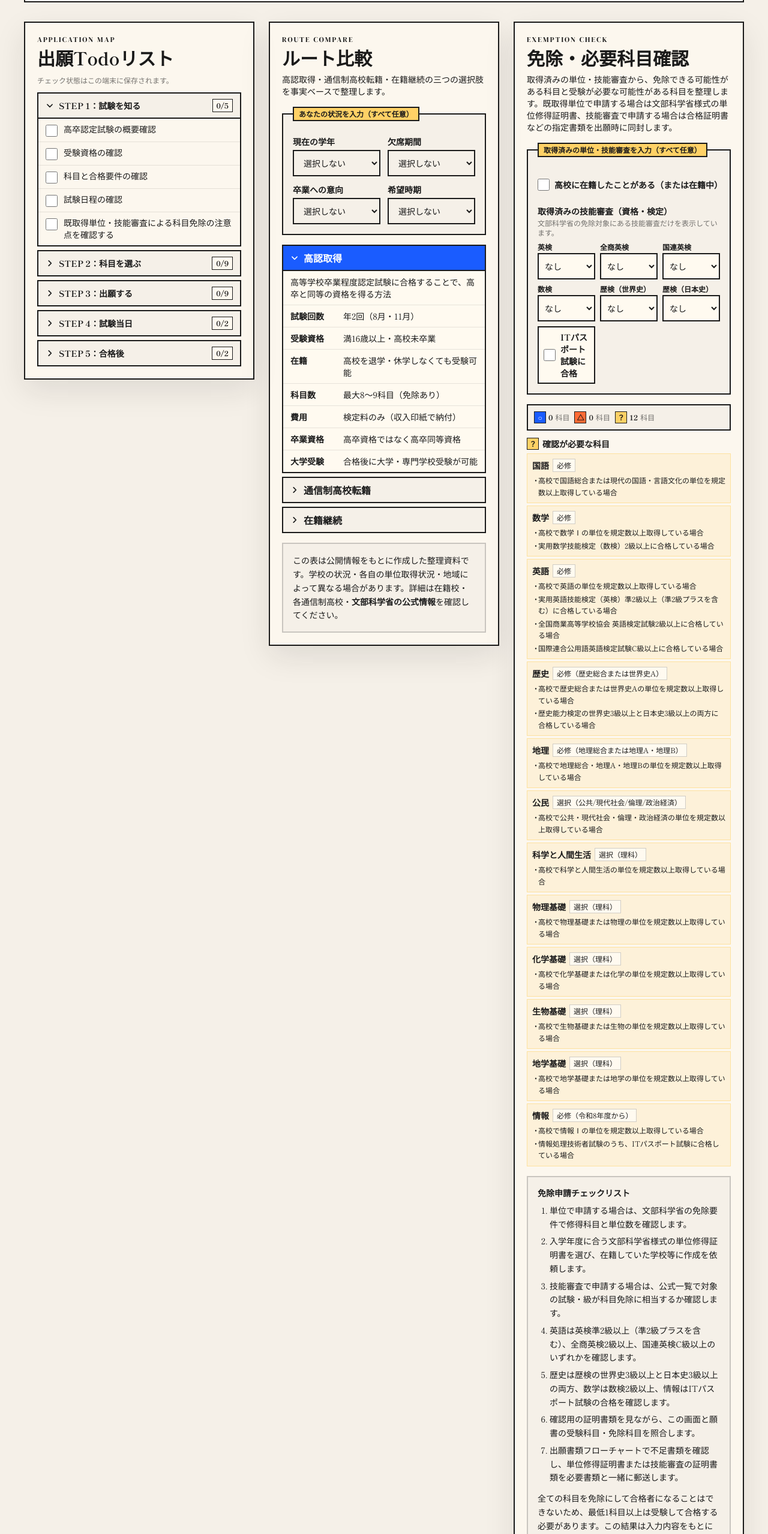
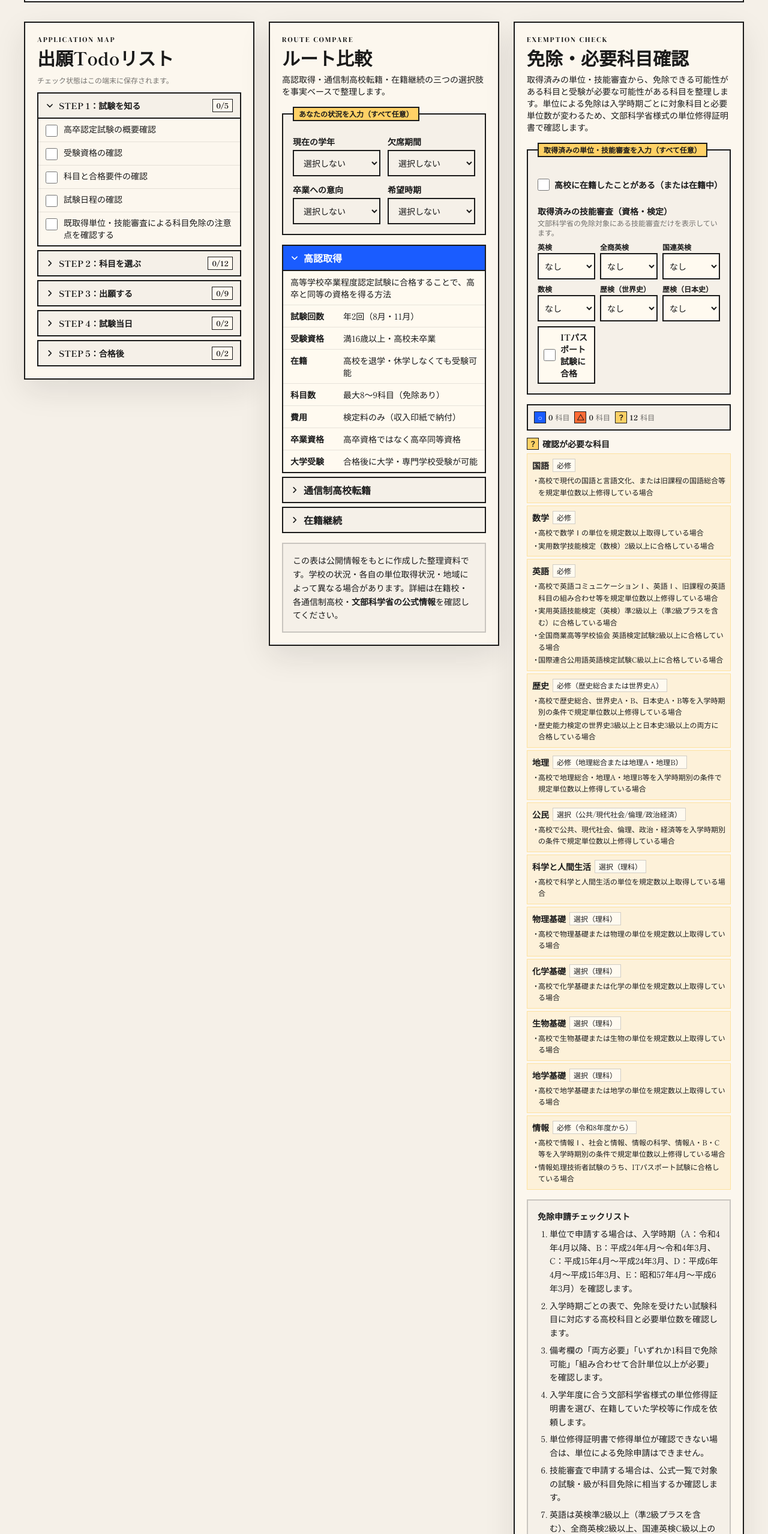
Before and after one commit to toutoutoubun/konin-2026, a Next.js app: page / in a window 1280 px wide. Shown: the part 1340-3898 px from the top of the page at 60% size. Built offline with nearby package versions, Linux system fonts and the light colour scheme; a web font is replaced by a local one.

Commit message:
Revise exemption checklist for unit and skill requirements

```diff
--- a/app/updates/page.tsx
+++ b/app/updates/page.tsx
@@ -1,6 +1,7 @@
 import Header from '@/components/Header'
 
 const updates = [
+  ['2026-05-13', '免除確認', '文部科学省の高校単位免除要件PDFに合わせ、入学時期A〜E、必要単位数、備考欄の確認、単位修得証明書で確認できない場合の注意を追加。', '免除申請チェックリスト・出願Todo'],
   ['2026-05-12', '物理基礎', '物理基礎PDFの端末内分析を追加。大問見出し「問1〜問Nに答えよ。」で分割し、頻出分野、年度別推移、大問構成、出題形式を表示。', '物理基礎分析ページ'],
   ['2026-05-12', '英語', 'CEFRの説明を頻出語彙セクションに追加し、文法×語彙レベルのヒートマップを行内比率つきで読みやすく改善。', '英語分析ページ'],
   ['2026-05-12', '免除確認', '文部科学省HPをもとに、既取得単位による免除申請の流れと単位修得証明書の準備手順を追加。', '出願Todo・免除科目確認'],
--- a/components/ApplicationTodo.tsx
+++ b/components/ApplicationTodo.tsx
@@ -6,6 +6,7 @@ import {
   officialCreditCertificateUrl,
   officialExamGuideUrl,
   officialExemptionRequirementsUrl,
+  officialHighSchoolCreditExemptionUrl,
   officialPastExamUrl,
   officialSkillExemptionUrl,
 } from '@/data/subjects'
@@ -37,9 +38,12 @@ const steps: TodoStep[] = [
     items: [
       { id: 'subjects', label: '受験科目を決める' },
       { id: 'exemption-requirements', label: '免除要件で対象科目と必要単位数を照合する', href: officialExemptionRequirementsUrl },
+      { id: 'high-school-credit-exemption', label: '入学時期A〜E別の高校単位免除要件を確認する', href: officialHighSchoolCreditExemptionUrl },
+      { id: 'credit-subject-combinations', label: '「両方必要」「いずれか1科目」「組み合わせて合計単位」の備考を確認する' },
       { id: 'skill-exemption-requirements', label: '技能審査による免除対象（歴検・数検・英検等・ITパスポート）を確認する', href: officialSkillExemptionUrl },
       { id: 'credit-certificate-form', label: '入学年度に合う単位修得証明書の文科省様式を選ぶ', href: officialCreditCertificateUrl },
       { id: 'credit-certificate-request', label: '在籍校に証明書作成を依頼する（提出用は厳封、確認用も用意）' },
+      { id: 'credit-certificate-available', label: '単位修得証明書で修得単位が確認できるか確認する' },
       { id: 'skill-proof-documents', label: '資格・検定で申請する科目は、合格証明書など指定書類を確認する' },
       { id: 'exemption-subjects', label: '単位・技能審査の証明書類を見ながら、免除申請できる科目を確認する' },
       { id: 'download-pdfs', label: '公式PDFを文科省サイトから取得する', href: officialPastExamUrl },
--- a/components/ExemptionCheck/ExemptionCheck.tsx
+++ b/components/ExemptionCheck/ExemptionCheck.tsx
@@ -54,7 +54,7 @@ export default function ExemptionCheck() {
           </ruby>
         </h2>
         <p className="mt-2 text-sm">
-          取得済みの単位・技能審査から、免除できる可能性がある科目と受験が必要な可能性がある科目を整理します。既取得単位で申請する場合は文部科学省様式の単位修得証明書、技能審査で申請する場合は合格証明書などの指定書類を出願時に同封します。
+          取得済みの単位・技能審査から、免除できる可能性がある科目と受験が必要な可能性がある科目を整理します。単位による免除は入学時期ごとに対象科目と必要単位数が変わるため、文部科学省様式の単位修得証明書で確認します。
         </p>
       </div>
 
--- a/components/ExemptionCheck/ExemptionInput.tsx
+++ b/components/ExemptionCheck/ExemptionInput.tsx
@@ -67,7 +67,7 @@ export default function ExemptionInputForm({ input, onChange, onClear }: Props)
       {input.enrolled && (
         <div className="mt-3">
           <p className="text-sm font-bold">科目ごとの取得単位数</p>
-          <p className="mt-0.5 text-xs text-ink/60">在籍校の成績証明書で確認できます。不明な場合は空欄のまま。</p>
+          <p className="mt-0.5 text-xs text-ink/60">文部科学省様式の単位修得証明書で確認します。入学時期によって、複数科目の合計や「両方必要」の条件があります。</p>
           <div className="mt-2 grid grid-cols-2 gap-2">
             {exemptionSubjects.map((subject) => (
               <div key={subject.slug}>
--- a/components/ExemptionCheck/ExemptionNote.tsx
+++ b/components/ExemptionCheck/ExemptionNote.tsx
@@ -3,6 +3,7 @@ import {
   officialCreditCertificateUrl,
   officialExamGuideUrl,
   officialExemptionRequirementsUrl,
+  officialHighSchoolCreditExemptionUrl,
   officialSkillExemptionUrl,
 } from '@/data/subjects'
 
@@ -11,8 +12,11 @@ export default function ExemptionNote() {
     <aside className="mt-4 border-2 border-ink/20 bg-cream p-3 sm:p-4" aria-label="免除確認に関する注意事項">
       <h3 className="text-sm font-bold">免除申請チェックリスト</h3>
       <ol className="mt-2 list-decimal space-y-1.5 pl-5 text-sm leading-relaxed">
-        <li>単位で申請する場合は、文部科学省の免除要件で修得科目と単位数を確認します。</li>
+        <li>単位で申請する場合は、入学時期（A：令和4年4月以降、B：平成24年4月〜令和4年3月、C：平成15年4月〜平成24年3月、D：平成6年4月〜平成15年3月、E：昭和57年4月〜平成6年3月）を確認します。</li>
+        <li>入学時期ごとの表で、免除を受けたい試験科目に対応する高校科目と必要単位数を確認します。</li>
+        <li>備考欄の「両方必要」「いずれか1科目で免除可能」「組み合わせて合計単位以上が必要」を確認します。</li>
         <li>入学年度に合う文部科学省様式の単位修得証明書を選び、在籍していた学校等に作成を依頼します。</li>
+        <li>単位修得証明書で修得単位が確認できない場合は、単位による免除申請はできません。</li>
         <li>技能審査で申請する場合は、公式一覧で対象の試験・級が科目免除に相当するか確認します。</li>
         <li>英語は英検準2級以上（準2級プラスを含む）、全商英検2級以上、国連英検C級以上のいずれかを確認します。</li>
         <li>歴史は歴検の世界史3級以上と日本史3級以上の両方、数学は数検2級以上、情報はITパスポート試験の合格を確認します。</li>
@@ -25,6 +29,9 @@ export default function ExemptionNote() {
       <div className="mt-3 flex flex-wrap gap-2 text-sm">
         <a href={officialExemptionRequirementsUrl} target="_blank" rel="noopener" className="font-bold">
           免除要件
+        </a>
+        <a href={officialHighSchoolCreditExemptionUrl} target="_blank" rel="noopener" className="font-bold">
+          高校単位免除要件
         </a>
         <a href={officialCreditCertificateUrl} target="_blank" rel="noopener" className="font-bold">
           単位修得証明書様式
--- a/data/exemptions.ts
+++ b/data/exemptions.ts
@@ -15,7 +15,7 @@ export const exemptionSubjects: ExemptionSubject[] = [
     category: 'required',
     categoryLabel: '必修',
     exemptionConditions: [
-      '高校で国語総合または現代の国語・言語文化の単位を規定数以上取得している場合',
+      '高校で現代の国語と言語文化、または旧課程の国語総合等を規定単位数以上修得している場合',
     ],
     creditThreshold: 4,
   },
@@ -37,7 +37,7 @@ export const exemptionSubjects: ExemptionSubject[] = [
     category: 'required',
     categoryLabel: '必修',
     exemptionConditions: [
-      '高校で英語の単位を規定数以上取得している場合',
+      '高校で英語コミュニケーションⅠ、英語Ⅰ、旧課程の英語科目の組み合わせ等を規定単位数以上修得している場合',
       '実用英語技能検定（英検）準2級以上（準2級プラスを含む）に合格している場合',
       '全国商業高等学校協会 英語検定試験2級以上に合格している場合',
       '国際連合公用語英語検定試験C級以上に合格している場合',
@@ -55,7 +55,7 @@ export const exemptionSubjects: ExemptionSubject[] = [
     category: 'required',
     categoryLabel: '必修（歴史総合または世界史A）',
     exemptionConditions: [
-      '高校で歴史総合または世界史Aの単位を規定数以上取得している場合',
+      '高校で歴史総合、世界史A・B、日本史A・B等を入学時期別の条件で規定単位数以上修得している場合',
       '歴史能力検定の世界史3級以上と日本史3級以上の両方に合格している場合',
     ],
     creditThreshold: 2,
@@ -67,7 +67,7 @@ export const exemptionSubjects: ExemptionSubject[] = [
     category: 'required',
     categoryLabel: '必修（地理総合または地理A・地理B）',
     exemptionConditions: [
-      '高校で地理総合・地理A・地理Bの単位を規定数以上取得している場合',
+      '高校で地理総合・地理A・地理B等を入学時期別の条件で規定単位数以上修得している場合',
     ],
     creditThreshold: 2,
   },
@@ -77,7 +77,7 @@ export const exemptionSubjects: ExemptionSubject[] = [
     category: 'select',
     categoryLabel: '選択（公共/現代社会/倫理/政治経済）',
     exemptionConditions: [
-      '高校で公共・現代社会・倫理・政治経済の単位を規定数以上取得している場合',
+      '高校で公共、現代社会、倫理、政治・経済等を入学時期別の条件で規定単位数以上修得している場合',
     ],
     creditThreshold: 2,
   },
@@ -137,7 +137,7 @@ export const exemptionSubjects: ExemptionSubject[] = [
     category: 'required',
     categoryLabel: '必修（令和8年度から）',
     exemptionConditions: [
-      '高校で情報Ⅰの単位を規定数以上取得している場合',
+      '高校で情報Ⅰ、社会と情報、情報の科学、情報A・B・C等を入学時期別の条件で規定単位数以上修得している場合',
       '情報処理技術者試験のうち、ITパスポート試験に合格している場合',
     ],
     creditThreshold: 2,
--- a/data/subjects.ts
+++ b/data/subjects.ts
@@ -13,6 +13,7 @@ export type Subject = {
 export const officialPastExamUrl = 'https://www.mext.go.jp/a_menu/koutou/shiken/1421021.htm'
 export const officialExamGuideUrl = 'https://www.mext.go.jp/a_menu/koutou/shiken/index.htm'
 export const officialExemptionRequirementsUrl = 'https://www.mext.go.jp/a_menu/koutou/shiken/06033010/007.htm'
+export const officialHighSchoolCreditExemptionUrl = 'https://www.mext.go.jp/a_menu/koutou/shiken/06033010/20260227-mxt_syogai02-1koutou01.pdf'
 export const officialCreditCertificateUrl = 'https://www.mext.go.jp/a_menu/koutou/shiken/05033001.htm'
 export const officialApplicationFlowUrl = 'https://www.mext.go.jp/a_menu/koutou/shiken/mext_01821.html'
 export const officialSkillExemptionUrl = 'https://www.mext.go.jp/a_menu/koutou/shiken/06033010/20260227-mxt_syogai02-3ginou01.pdf'
```
